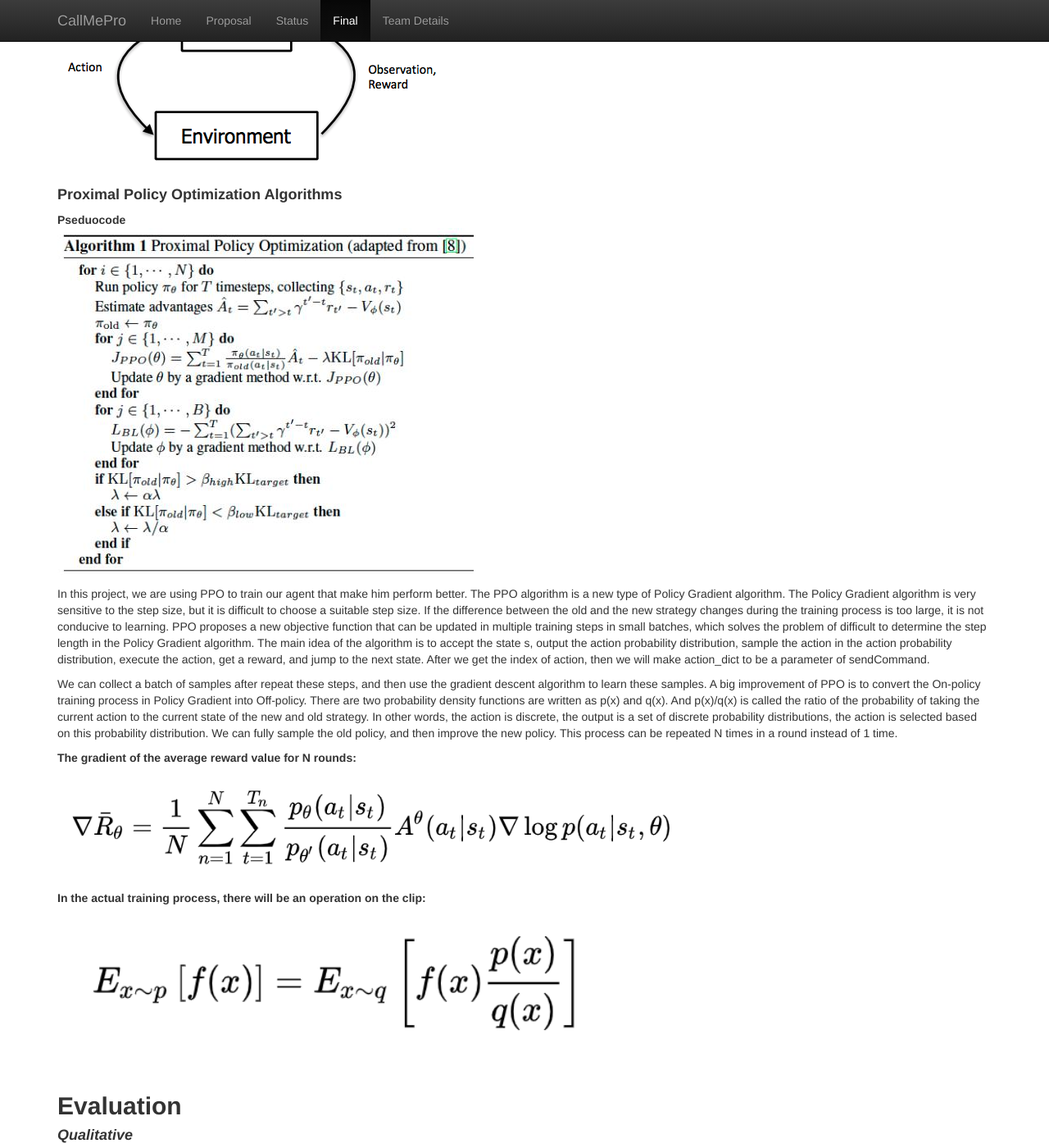
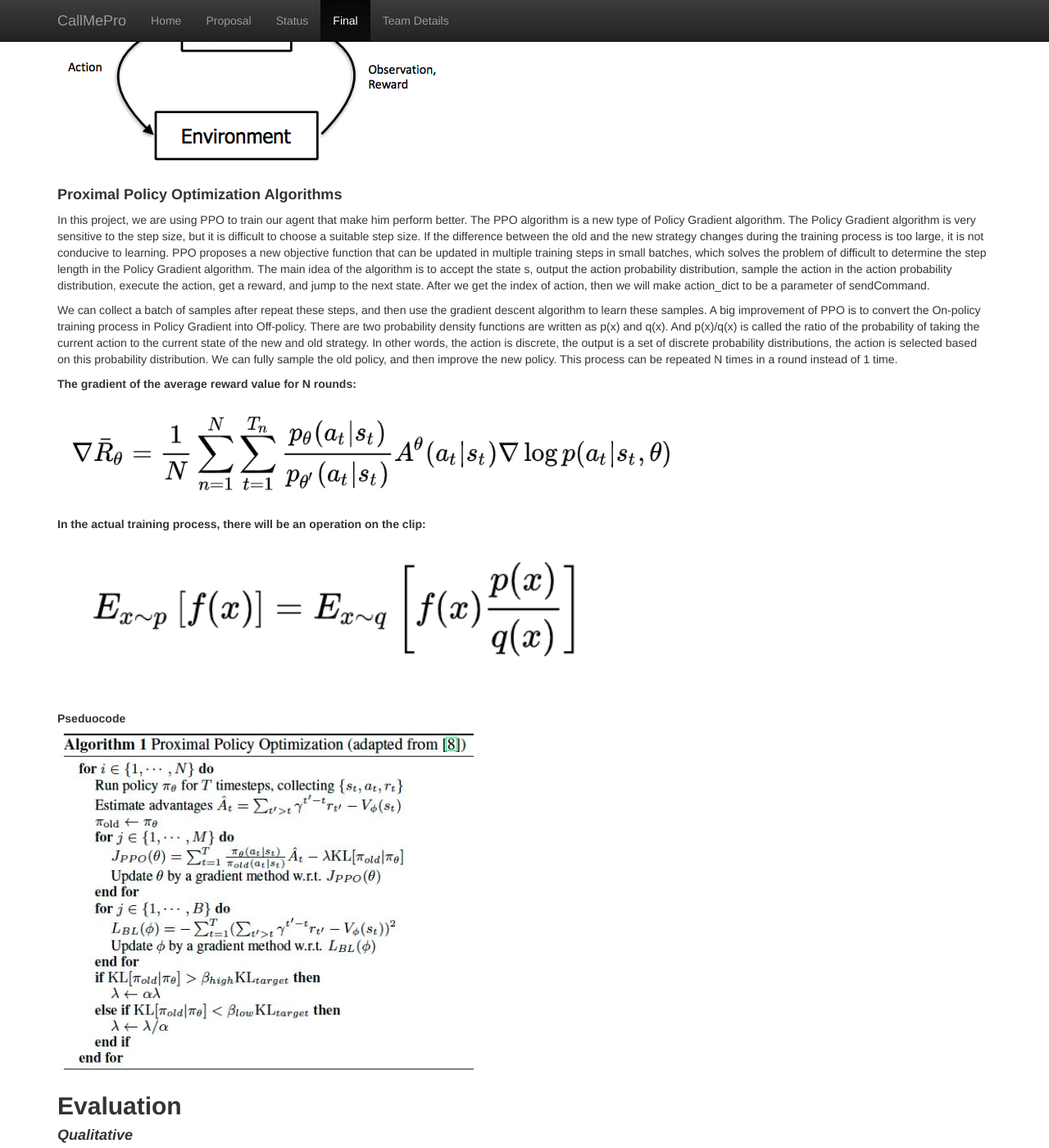
Before and after one commit to Markmzy/CallMePro, a Jekyll site: the page built from docs/final.md, in a window 1280 px wide and 1400 px high, scrolled down 4483 px. Shown: the whole window at 82% size. Built offline with Jekyll 4.4.1, drawn with Linux system fonts in a browser that asks for light colours; some of the changed lines change nothing that is shown.

Commit message:
Update final.md

```diff
--- a/docs/final.md
+++ b/docs/final.md
@@ -64,15 +64,11 @@ TBD<br>
 ![Code](Code.png)
 <br />
 
-#### Basic approach
+#### **Basic approach**
 ![approach](approach.png)
 <br />
 
 #### **Proximal Policy Optimization Algorithms**<br>
-
-**Pseduocode**<br>
-![Pseudocode](Pseudocode.jpg)
-<br />
 
 In this project, we are using PPO to train our agent that make him perform better. The PPO algorithm is a new type of Policy Gradient algorithm. The Policy Gradient algorithm is very sensitive to the step size, but it is difficult to choose a suitable step size. If the difference between the old and the new strategy changes during the training process is too large, it is not conducive to learning. PPO proposes a new objective function that can be updated in multiple training steps in small batches, which solves the problem of difficult to determine the step length in the Policy Gradient algorithm. The main idea of the algorithm is to accept the state s, output the action probability distribution, sample the action in the action probability distribution, execute the action, get a reward, and jump to the next state. After we get the index of action, then we will make action_dict to be a parameter of sendCommand.<br>
 
@@ -84,7 +80,9 @@ We can collect a batch of samples after repeat these steps, and then use the gra
 **In the actual training process, there will be an operation on the clip:**<br>
 ![图2](图2.png){:height="70%" width="70%"}
 
-
+**Pseduocode**<br>
+![Pseudocode](Pseudocode.jpg)
+<br />
 
 ## **Evaluation**
 
```
